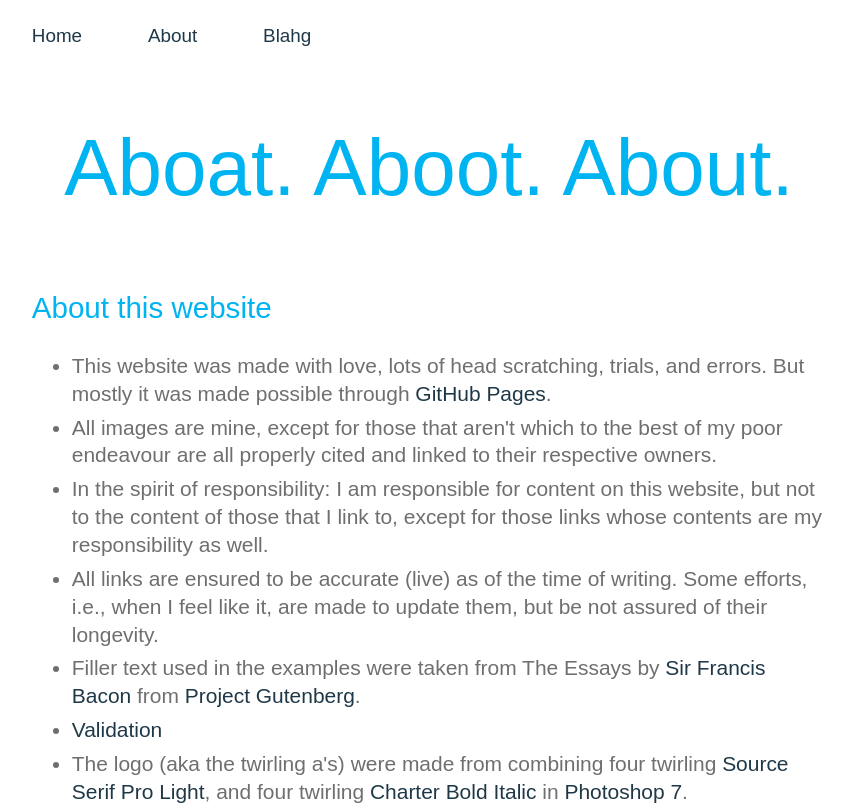
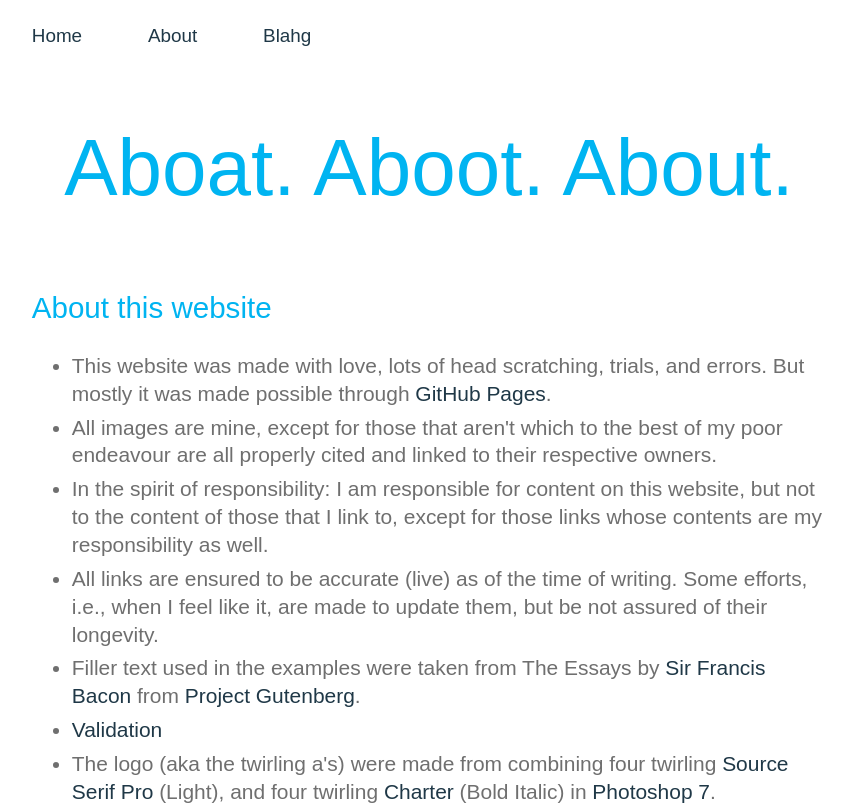
Before and after one commit to a-mar/a-mar.github.io, a Jekyll site: the page built from about/index.html, in a window 1280 px wide, cut to the strip 0-803 px from the top of the page. Shown: the whole strip, without its empty margins (211-1064 px from the left). Built offline with Jekyll 4.4.1, drawn with Linux system fonts in a browser that asks for light colours; nearby versions of some CDN libraries; some web fonts are replaced; library files that are not in the unit come from our copies; Markdown is read by kramdown in place of the engine named in the settings.

Commit message:
Update index.html

```diff
--- a/about/index.html
+++ b/about/index.html
@@ -15,7 +15,7 @@ title: Aboat. Aboot. About. @ a-mar
 	<li>All links are ensured to be accurate (live) as of the time of writing. Some efforts, i.e., when I feel like it, are made to update them, but be not assured of their longevity.</li>
 	<li>Filler text used in the examples were taken from The Essays by <a href="https://en.wikipedia.org/wiki/Francis_Bacon" target="_blank">Sir Francis Bacon</a> from <a href="http://www.gutenberg.org/ebooks/575" target="_blank">Project Gutenberg</a>.</li>
 	<li><a href="https://validator.w3.org/nu/?doc=http%3A%2F%2Fa-mar.github.io%2F" target="_blank">Validation</a></li>
-	<li>The logo (aka the twirling a's) were made from combining four twirling <a title ="Source Serif Pro" href="http://www.fontsquirrel.com/fonts/source-serif-pro" target="_blank">Source Serif Pro Light</a>, and four twirling <a title="Charter" href="http://practicaltypography.com/charter.html" target="_blank">Charter Bold Italic</a> in <a title="Photoshop 7" href="https://en.wikipedia.org/wiki/Adobe_Photoshop_version_history#7.0">Photoshop 7</a>.</li>
+	<li>The logo (aka the twirling a's) were made from combining four twirling <a title ="Source Serif Pro" href="http://www.fontsquirrel.com/fonts/source-serif-pro" target="_blank">Source Serif Pro</a> (Light), and four twirling <a title="Charter" href="http://practicaltypography.com/charter.html" target="_blank">Charter</a> (Bold Italic) in <a title="Photoshop 7" href="https://en.wikipedia.org/wiki/Adobe_Photoshop_version_history#7.0">Photoshop 7</a>.</li>
 </ul>
 <a href="/" target="_blank"><img class="displayed" alt="Home" src="https://raw.githubusercontent.com/a-mar/shiz/master/meh/aaol.png" width="83"></a>
 
```
